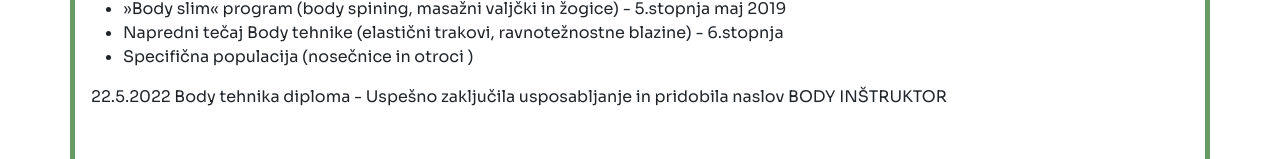
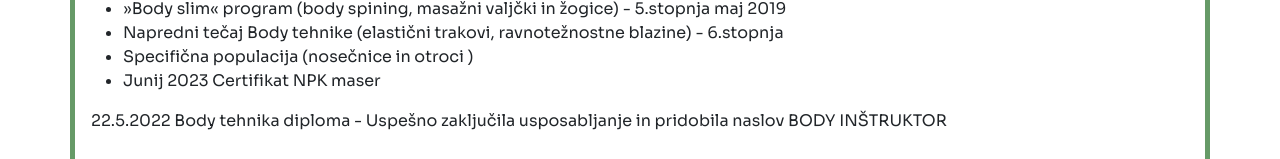
Before and after one commit to JakobKra/gibanjeinzdravje-website, a plain HTML site: page o_meni.html in a window 1280 px wide. Shown: the part 2640-2799 px from the top of the page. Drawn offline with nearby package versions, Linux system fonts and the light colour scheme.

Commit message:
Update o_meni.html

```diff
--- a/o_meni.html
+++ b/o_meni.html
@@ -279,6 +279,7 @@
                   <li>
                     Specifična populacija (nosečnice in otroci )
                   </li>
+                  <li>Junij 2023 Certifikat NPK maser</li>
                 </ul>
                 <p class="mb-5">22.5.2022 Body tehnika diploma -
                   Uspešno zaključila usposabljanje in pridobila naslov BODY INŠTRUKTOR</p>
```
